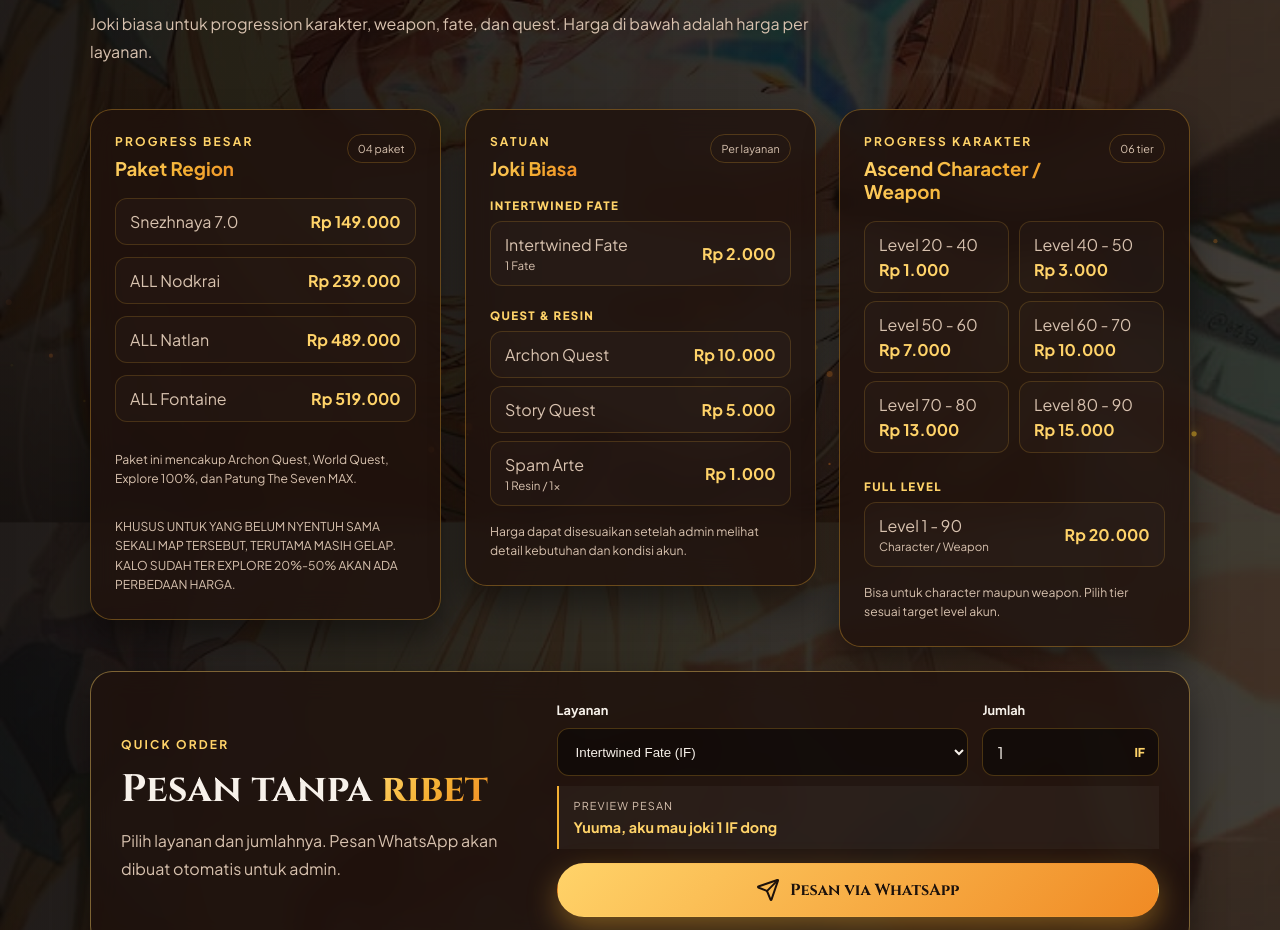
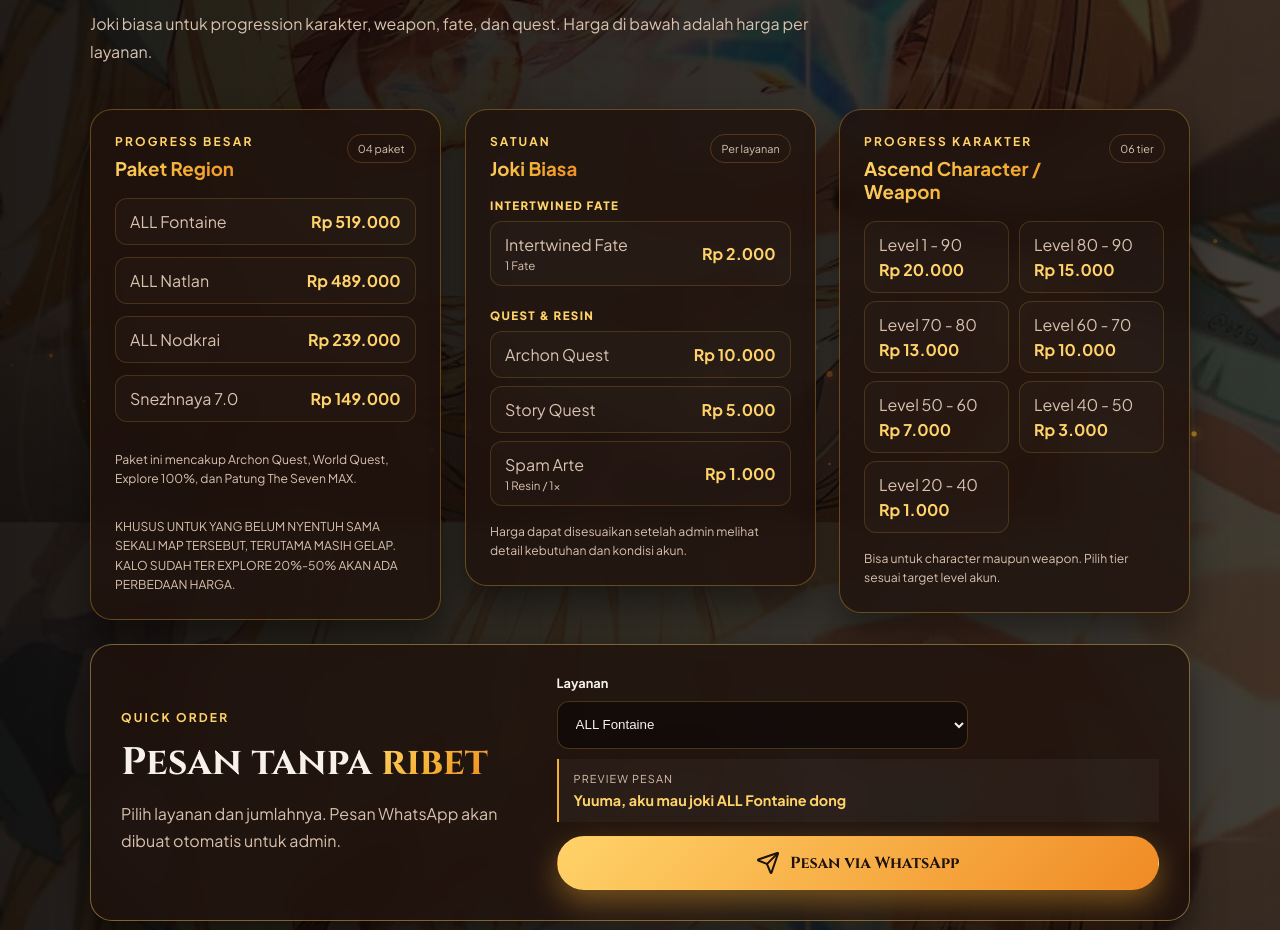
Before and after one commit to fatwa222/yuuma_store, a plain HTML site: page pages/pricelist/index.html in a window 1280 px wide. Shown: the part 331-1261 px from the top of the page. Drawn offline with nearby package versions, Linux system fonts and the light colour scheme.

Commit message:
Web JOKO V.1.0.0

```diff
--- a/assets/css/style.css
+++ b/assets/css/style.css
@@ -702,6 +702,11 @@ textarea {
   padding: 12px 14px;
 }
 
+.quick-order-form input:disabled {
+  opacity: 0.55;
+  cursor: not-allowed;
+}
+
 .quick-order-form select {
   grid-column: 1 / 2;
 }
--- a/assets/js/main.js
+++ b/assets/js/main.js
@@ -7,17 +7,48 @@ const orderService = document.getElementById('order-service');
 const orderQuantity = document.getElementById('order-quantity');
 const orderUnit = document.getElementById('order-unit');
 const orderPreview = document.getElementById('order-preview');
+const orderQuantityLabel = document.querySelector('label[for="order-quantity"]');
+const orderQuantityField = document.querySelector('.quantity-field');
 
-if (quickOrderForm && orderService && orderQuantity && orderUnit && orderPreview) {
+if (quickOrderForm && orderService && orderQuantity && orderUnit && orderPreview && orderQuantityLabel && orderQuantityField) {
+  let lastQuantity = 1;
+
   const updateOrderPreview = () => {
     const selectedOption = orderService.options[orderService.selectedIndex];
     const service = selectedOption.dataset.service || selectedOption.value;
-    const quantity = Math.max(1, Number(orderQuantity.value) || 1);
-    const unit = orderService.value === 'IF' ? 'IF' : 'x';
+    const allowQuantity = selectedOption.dataset.quantity === 'true';
+    const unit = service === 'IF' ? 'IF' : 'x';
 
-    orderQuantity.value = quantity;
+    orderQuantity.disabled = !allowQuantity;
+    orderQuantityLabel.style.display = allowQuantity ? '' : 'none';
+    orderQuantityField.style.display = allowQuantity ? '' : 'none';
+
+    if (!allowQuantity) {
+      orderQuantity.value = '';
+      orderUnit.textContent = '';
+      orderPreview.textContent = `Yuuma, aku mau joki ${service} dong`;
+      return;
+    }
+
+    const rawValue = orderQuantity.value;
+    if (rawValue === '') {
+      orderUnit.textContent = unit;
+      orderPreview.textContent = `Yuuma, aku mau joki ${lastQuantity} ${service} dong`;
+      return;
+    }
+
+    const parsedValue = Number(rawValue);
+    if (!Number.isFinite(parsedValue) || parsedValue < 1) {
+      orderQuantity.value = String(lastQuantity);
+      orderUnit.textContent = unit;
+      orderPreview.textContent = `Yuuma, aku mau joki ${lastQuantity} ${service} dong`;
+      return;
+    }
+
+    lastQuantity = parsedValue;
+    orderQuantity.value = String(parsedValue);
     orderUnit.textContent = unit;
-    orderPreview.textContent = `Yuuma, aku mau joki ${quantity} ${service} dong`;
+    orderPreview.textContent = `Yuuma, aku mau joki ${parsedValue} ${service} dong`;
   };
 
   orderService.addEventListener('change', updateOrderPreview);
--- a/pages/pricelist/index.html
+++ b/pages/pricelist/index.html
@@ -60,10 +60,10 @@
             <span class="list-count">04 paket</span>
           </div>
           <div class="price-list">
+            <div class="price-row"><span>ALL Fontaine</span><strong>Rp 519.000</strong></div>
+            <div class="price-row"><span>ALL Natlan</span><strong>Rp 489.000</strong></div>
+            <div class="price-row"><span>ALL Nodkrai</span><strong>Rp 239.000</strong></div>
             <div class="price-row"><span>Snezhnaya 7.0</span><strong>Rp 149.000</strong></div>
-            <div class="price-row"><span>ALL Nodkrai</span><strong>Rp 239.000</strong></div>
-            <div class="price-row"><span>ALL Natlan</span><strong>Rp 489.000</strong></div>
-            <div class="price-row"><span>ALL Fontaine</span><strong>Rp 519.000</strong></div>
             <p class="price-note">Paket ini mencakup Archon Quest, World Quest, Explore 100%, dan Patung The Seven MAX.</p>
             <p class="price-note">KHUSUS UNTUK YANG BELUM NYENTUH SAMA SEKALI MAP TERSEBUT, TERUTAMA MASIH GELAP. KALO SUDAH TER EXPLORE 20%-50% AKAN ADA PERBEDAAN HARGA.</p>
           </div>
@@ -103,16 +103,13 @@
           </div>
           <div class="price-list">
             <div class="price-group">
+              <div class="price-row"><span>Level 1 - 90 </span><strong>Rp 20.000</strong></div>
+              <div class="price-row"><span>Level 80 - 90</span><strong>Rp 15.000</strong></div>
+              <div class="price-row"><span>Level 70 - 80</span><strong>Rp 13.000</strong></div>
+              <div class="price-row"><span>Level 60 - 70</span><strong>Rp 10.000</strong></div>
+              <div class="price-row"><span>Level 50 - 60</span><strong>Rp 7.000</strong></div>
+              <div class="price-row"><span>Level 40 - 50</span><strong>Rp 3.000</strong></div>
               <div class="price-row"><span>Level 20 - 40</span><strong>Rp 1.000</strong></div>
-              <div class="price-row"><span>Level 40 - 50</span><strong>Rp 3.000</strong></div>
-              <div class="price-row"><span>Level 50 - 60</span><strong>Rp 7.000</strong></div>
-              <div class="price-row"><span>Level 60 - 70</span><strong>Rp 10.000</strong></div>
-              <div class="price-row"><span>Level 70 - 80</span><strong>Rp 13.000</strong></div>
-              <div class="price-row"><span>Level 80 - 90</span><strong>Rp 15.000</strong></div>
-            </div>
-            <div class="price-group price-group-full">
-              <p class="price-group-title">Full Level</p>
-              <div class="price-row"><span>Level 1 - 90 <small>Character / Weapon</small></span><strong>Rp 20.000</strong></div>
             </div>
           </div>
           <p class="price-note">Bisa untuk character maupun weapon. Pilih tier sesuai target level akun.</p>
@@ -129,17 +126,21 @@
         <form id="quick-order-form" class="quick-order-form">
           <label for="order-service">Layanan</label>
           <select id="order-service" name="service">
-            <option value="IF" data-service="IF">Intertwined Fate (IF)</option>
-            <option value="Level 1 - 90" data-service="Level 1 - 90">Level 1 - 90</option>
-            <option value="Ascend 20 - 40" data-service="Ascend level 20 - 40">Ascend level 20 - 40</option>
-            <option value="Ascend 40 - 50" data-service="Ascend level 40 - 50">Ascend level 40 - 50</option>
-            <option value="Ascend 50 - 60" data-service="Ascend level 50 - 60">Ascend level 50 - 60</option>
-            <option value="Ascend 60 - 70" data-service="Ascend level 60 - 70">Ascend level 60 - 70</option>
-            <option value="Ascend 70 - 80" data-service="Ascend level 70 - 80">Ascend level 70 - 80</option>
-            <option value="Ascend 80 - 90" data-service="Ascend level 80 - 90">Ascend level 80 - 90</option>
-            <option value="Archon Quest" data-service="Archon Quest">Archon Quest</option>
-            <option value="Story Quest" data-service="Story Quest">Story Quest</option>
-            <option value="Spam Arte" data-service="Spam Arte">Spam Arte</option>
+            <option value="ALL Fontaine" data-service="ALL Fontaine" data-quantity="false">ALL Fontaine</option>
+            <option value="ALL Natlan" data-service="ALL Natlan" data-quantity="false">ALL Natlan</option>
+            <option value="ALL Nodkrai" data-service="ALL Nodkrai" data-quantity="false">ALL Nodkrai</option>
+            <option value="Snezhnaya 7.0" data-service="Snezhnaya 7.0" data-quantity="false">Snezhnaya 7.0</option>
+            <option value="IF" data-service="IF" data-quantity="true">Intertwined Fate (IF)</option>
+            <option value="Ascend level 1 - 90" data-service="Ascend level 1 - 90" data-quantity="false">Ascend level 1 - 90</option>
+            <option value="Ascend level 20 - 40" data-service="Ascend level 20 - 40" data-quantity="false">Ascend level 20 - 40</option>
+            <option value="Ascend level 40 - 50" data-service="Ascend level 40 - 50" data-quantity="false">Ascend level 40 - 50</option>
+            <option value="Ascend level 50 - 60" data-service="Ascend level 50 - 60" data-quantity="false">Ascend level 50 - 60</option>
+            <option value="Ascend level 60 - 70" data-service="Ascend level 60 - 70" data-quantity="false">Ascend level 60 - 70</option>
+            <option value="Ascend level 70 - 80" data-service="Ascend level 70 - 80" data-quantity="false">Ascend level 70 - 80</option>
+            <option value="Ascend level 80 - 90" data-service="Ascend level 80 - 90" data-quantity="false">Ascend level 80 - 90</option>
+            <option value="Archon Quest" data-service="Archon Quest" data-quantity="true">Archon Quest</option>
+            <option value="Story Quest" data-service="Story Quest" data-quantity="true">Story Quest</option>
+            <option value="Spam Arte" data-service="Spam Arte" data-quantity="true">Spam Arte</option>
           </select>
 
           <label for="order-quantity">Jumlah</label>
```
